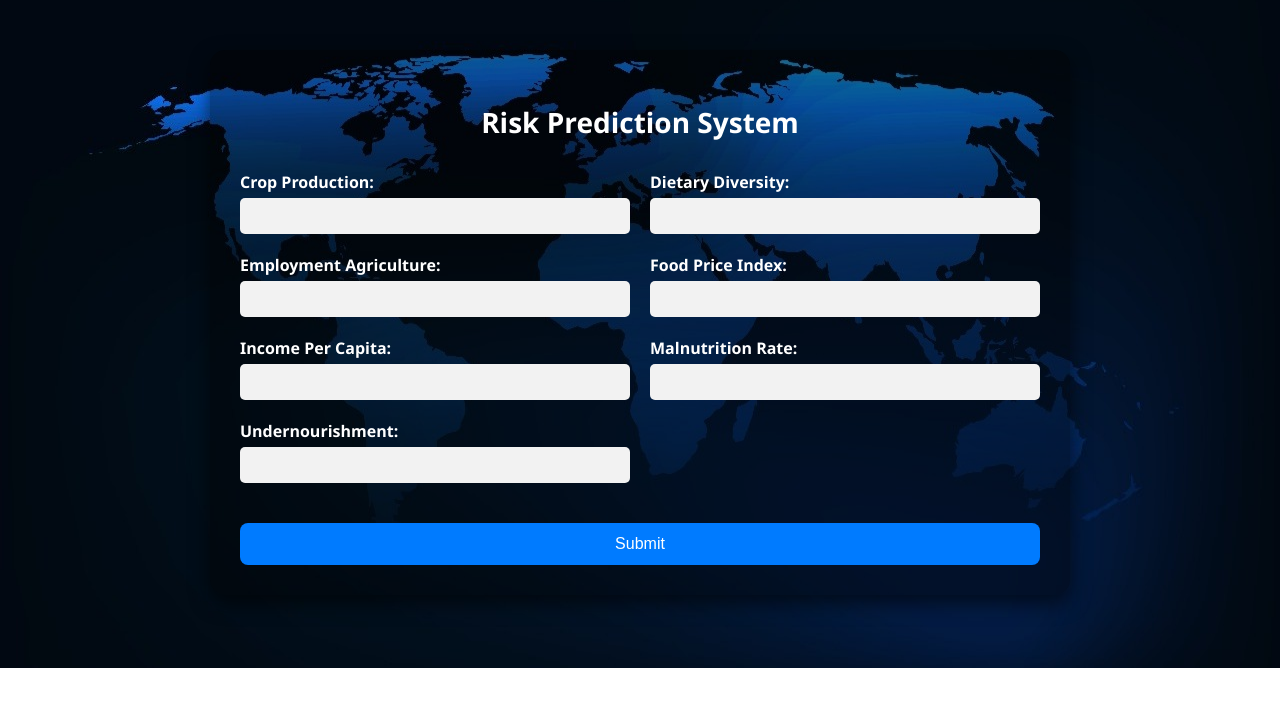
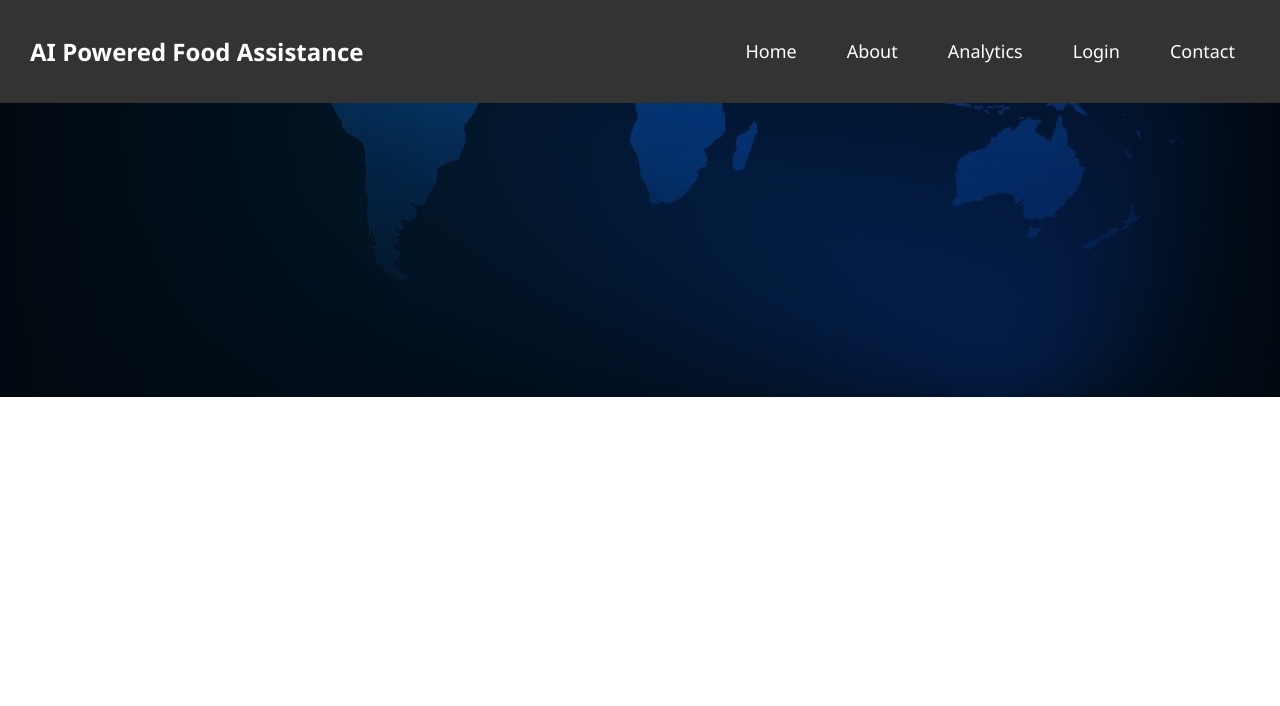
Before and after one commit to Achuthan84/The-nourish-squad, a React (Vite) app in the folder Food-aid-assistance/: page / in a window 1280 px wide. Shown: the top 706 px of the page. Built offline with nearby package versions, Linux system fonts and the light colour scheme.

Commit message:
first commit

```diff
--- /dev/null
+++ b/Food-aid-assistance/src/App.jsx
@@ -0,0 +1,16 @@
+import { BrowserRouter, Routes, Route } from "react-router-dom";
+import Analytics from "./Pages/Analytics";
+import { Navbar } from "./Components/Navbar";
+function App() {
+    return (
+        <BrowserRouter>
+            <Navbar />
+            <Routes>
+                <Route path="/Analytics" element={<Analytics />} />
+            </Routes>
+
+        </BrowserRouter>
+    )
+}
+
+export default App;
--- /dev/null
+++ b/Food-aid-assistance/src/Components/Navbar.css
@@ -0,0 +1,41 @@
+body {
+    margin: 0;
+    font-family: 'Segoe UI', Tahoma, Geneva, Verdana, sans-serif;
+}
+
+/* Navbar.css */
+
+nav {
+    display: flex;
+    justify-content: space-between;
+    align-items: center;
+    background-color: #333;
+    padding: 15px 30px;
+}
+
+nav h1 {
+    color: white;
+    font-size: 24px;
+    font-weight: bold;
+}
+
+ul {
+    list-style: none;
+    display: flex;
+    gap: 20px;
+    margin: 0;
+    padding: 0;
+}
+
+ul a {
+    text-decoration: none;
+    color: white;
+    font-size: 18px;
+    padding: 8px 15px;
+    transition: 0.3s ease-in-out;
+    border-radius: 5px;
+}
+
+ul a:hover {
+    background-color: #555;
+}
--- /dev/null
+++ b/Food-aid-assistance/src/Components/Navbar.jsx
@@ -0,0 +1,18 @@
+import React from 'react'
+import { Link, useNavigate } from 'react-router-dom'
+import "./Navbar.css"
+export const Navbar = () => {
+    const navigation = useNavigate();
+    return (
+        <nav>
+            <h1>AI Powered Food Assistance</h1>
+            <ul>
+                <Link to="/">Home</Link>
+                <Link to="">About</Link>
+                <Link to="/Analytics">Analytics</Link>
+                <Link to="/">Login</Link>
+                <Link to="/">Contact</Link>
+            </ul>
+        </nav>
+    )
+}
--- a/Food-aid-assistance/src/Components/Signup.css
+++ /dev/null
@@ -1,57 +0,0 @@
-body {
-    font-family: Arial, sans-serif;
-    background: linear-gradient(135deg, #4c83ff, #1cb5e0);
-    /* Gradient background */
-    display: flex;
-    justify-content: center;
-    align-items: center;
-    height: 100vh;
-    margin: 0;
-}
-
-.signup-container {
-    background: white;
-    padding: 20px;
-    border-radius: 8px;
-    box-shadow: 0 0 10px rgba(0, 0, 0, 0.1);
-    width: 300px;
-    text-align: center;
-}
-
-.signup-form {
-    display: flex;
-    flex-direction: column;
-}
-
-label {
-    text-align: left;
-    font-size: 14px;
-    margin-top: 10px;
-}
-
-input {
-    padding: 8px;
-    margin-top: 5px;
-    border: 1px solid #ccc;
-    border-radius: 5px;
-}
-
-button {
-    margin-top: 15px;
-    padding: 10px;
-    background: #4caf50;
-    color: white;
-    border: none;
-    border-radius: 5px;
-    cursor: pointer;
-}
-
-button:hover {
-    background: #45a049;
-}
-
-.error {
-    color: red;
-    font-size: 14px;
-    margin-top: 10px;
-}
--- a/Food-aid-assistance/src/Components/RiskForm.css
+++ b/Food-aid-assistance/src/Pages/Analytics.css
@@ -1,9 +1,7 @@
-/* Full background image */
 body {
     margin: 0;
     font-family: 'Segoe UI', Tahoma, Geneva, Verdana, sans-serif;
     background-image: url("/images/Map.jpg");
-    /* ✅ Public path */
     background-size: cover;
     background-repeat: no-repeat;
     background-position: center;
@@ -104,6 +102,6 @@ button:hover {
 
 .submitted-section li {
     margin-bottom: 8px;
-    margin:10px;
+    margin: 10px;
     font-size: 20px;
 }
--- a/Food-aid-assistance/src/main.jsx
+++ b/Food-aid-assistance/src/main.jsx
@@ -1,9 +1,9 @@
 import { StrictMode } from 'react'
 import { createRoot } from 'react-dom/client'
-import RiskForm from './Components/RiskForm'
+import App from './App.jsx'
 
 createRoot(document.getElementById('root')).render(
   <StrictMode>
-    <RiskForm />
+    <App />
   </StrictMode>,
 )
```
Also changed, not shown: Food-aid-assistance/src/Components/Home.css (deleted, +0 -81 lines), Food-aid-assistance/src/Components/Home.jsx (deleted, +0 -26 lines), Food-aid-assistance/src/Components/Signup.jsx (deleted, +0 -60 lines), Food-aid-assistance/src/Pages/Analytics.jsx (renamed from Food-aid-assistance/src/Components/RiskForm.jsx, +3 -4 lines).
